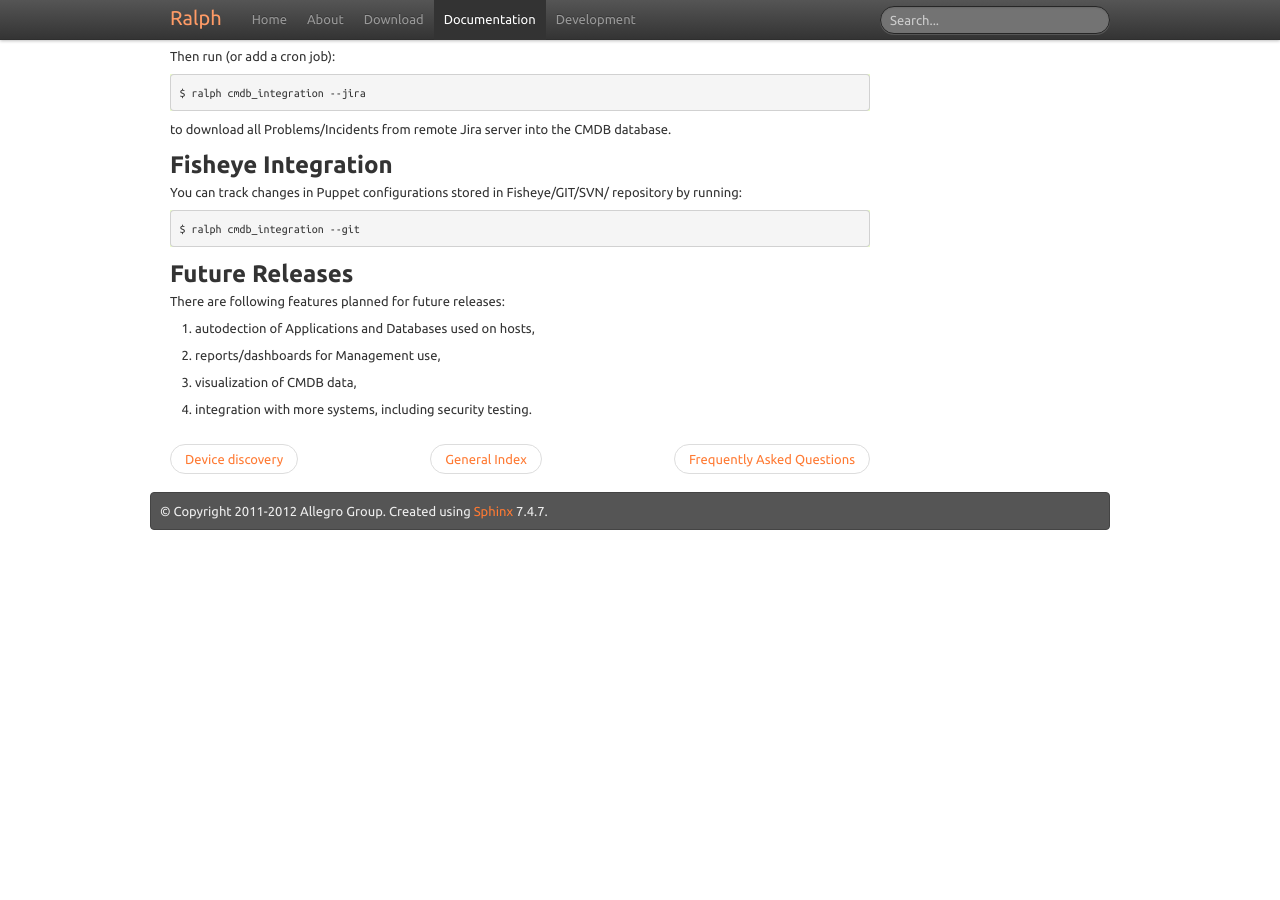
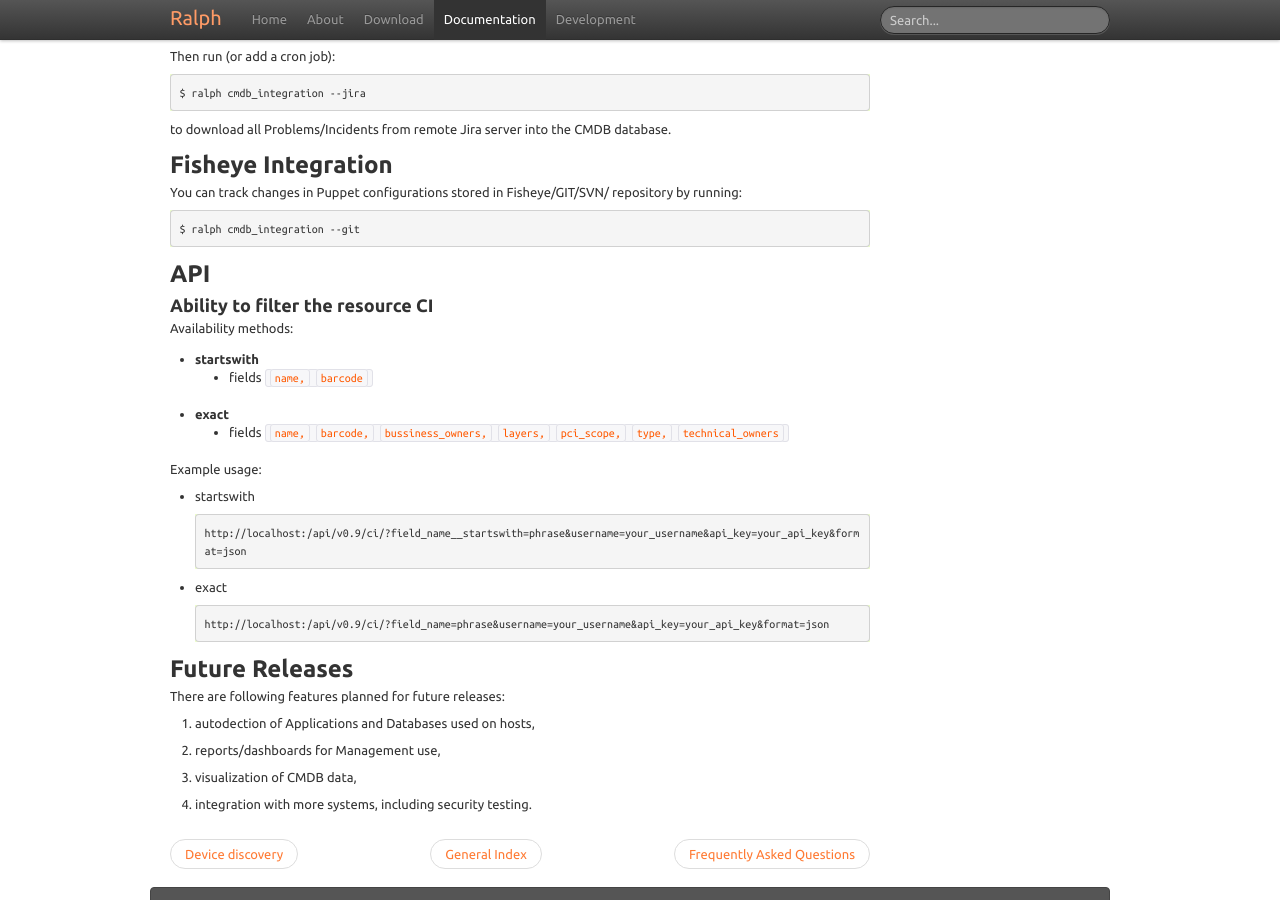
Before and after one commit to allegro/ralph, a Sphinx documentation site: the page built from doc/cmdb.rst, in a window 1280 px wide and 900 px high, scrolled down 4196 px. Built offline with Sphinx 7.4.7, drawn with Linux system fonts in a browser that asks for light colours; before the commit the page ends 4766 px from its top, so only the background shows below that; some of the changed text lies outside the part shown.

Commit message:
Documentation for resource CI filtering in API CMDB

```diff
--- a/doc/cmdb.rst
+++ b/doc/cmdb.rst
@@ -294,6 +294,30 @@ repository by running::
     $ ralph cmdb_integration --git
 
 
+API
+----
+
+Ability to filter the resource CI
+~~~~~~~~~~~~~~~~~~~~~~~~~~~~~~~~~
+
+Availability methods:
+
+- startswith
+    - fields ``name, barcode``
+- exact
+    - fields ``name, barcode, bussiness_owners, layers, pci_scope, type, technical_owners``
+
+Example usage:
+
+- startswith ::
+
+    http://localhost:/api/v0.9/ci/?field_name__startswith=phrase&username=your_username&api_key=your_api_key&format=json
+
+- exact ::
+
+    http://localhost:/api/v0.9/ci/?field_name=phrase&username=your_username&api_key=your_api_key&format=json
+
+
 Future Releases
 ---------------
 
```
